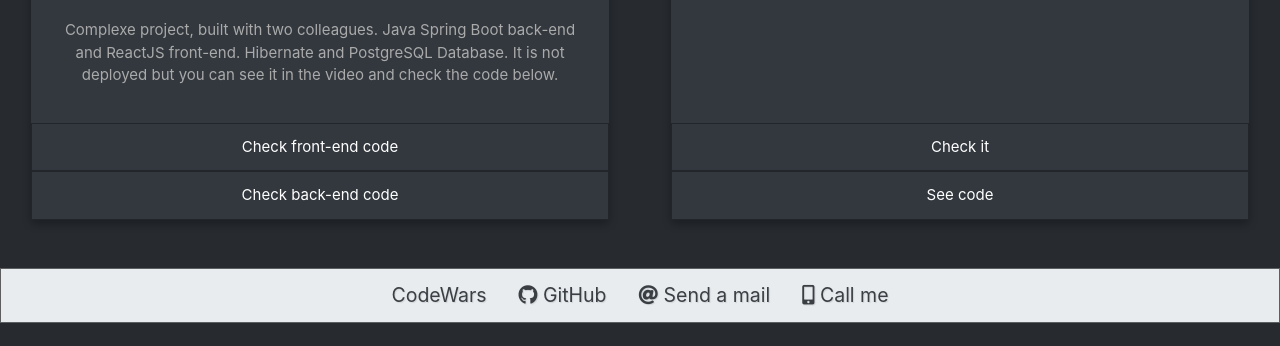
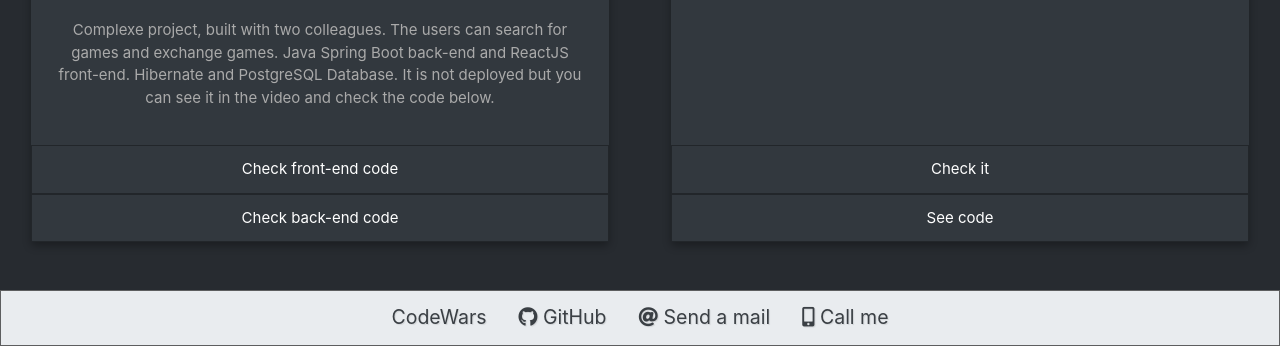
Before and after one commit to soare23/online-portofolio, a Flask app: page / in a window 1280 px wide. Shown: the part 2863-3209 px from the top of the page. Before the commit the page ends 3186 px from the top, so only its background shows below. Run offline with Flask 2, Linux system fonts and the light colour scheme; some libraries are stand-ins or nearby versions.

Commit message:
update switch play description

```diff
--- a/templates/index-bootstrap.html
+++ b/templates/index-bootstrap.html
@@ -327,10 +327,10 @@
           </div>
           <div class="card-body">
             <p class="card-text" id="card-text">
-              Complexe project, built with two colleagues. Java Spring Boot
-              back-end and ReactJS front-end. Hibernate and PostgreSQL Database.
-              It is not deployed but you can see it in the video and check the
-              code below.
+              Complexe project, built with two colleagues. The users can search
+              for games and exchange games. Java Spring Boot back-end and
+              ReactJS front-end. Hibernate and PostgreSQL Database. It is not
+              deployed but you can see it in the video and check the code below.
             </p>
           </div>
           <ul class="list-group list-group-flush">
```
